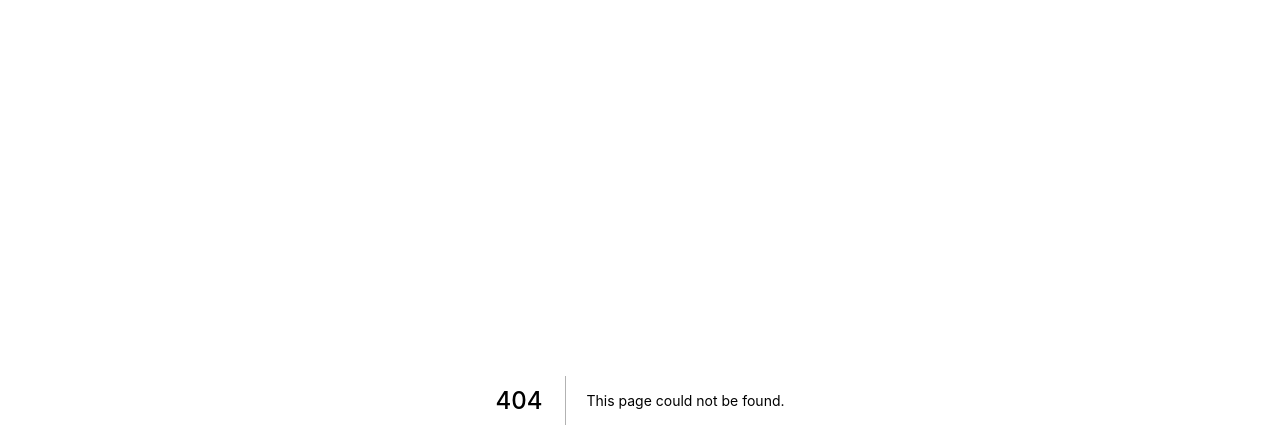
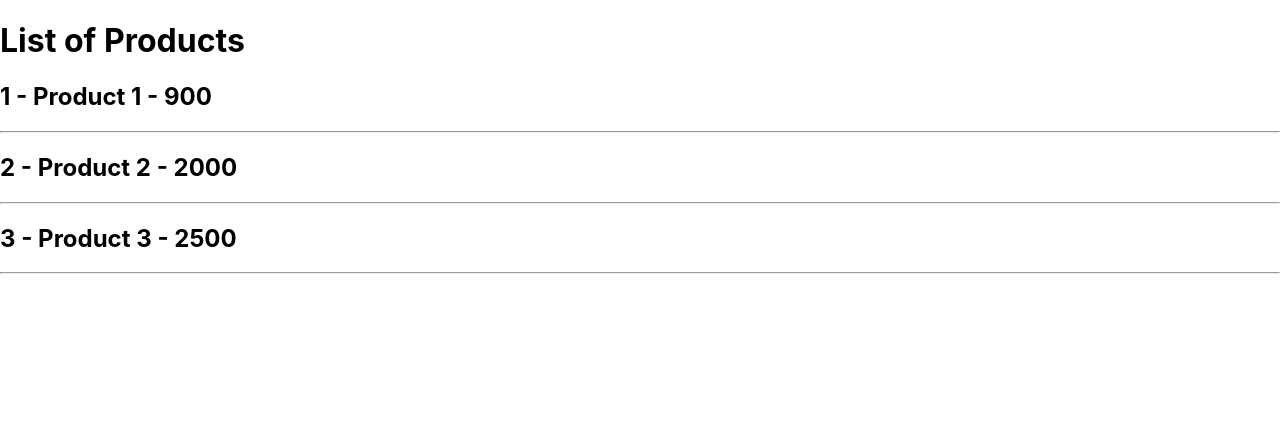
Before and after one commit to senth542002/NEXT-PRERENDERING, a Next.js app: page /products in a window 1280 px wide. Before the commit this address had no page. Shown: the top 448 px of the page. Built offline with nearby package versions, Linux system fonts and the light colour scheme; data requests are answered from the project's data file.

Commit message:
Stale data issue

```diff
--- /dev/null
+++ b/db.json
@@ -0,0 +1,22 @@
+{
+    "products": [
+        {
+            "id": 1,
+            "title": "Product 1",
+            "price": 900,
+            "description": "Description 1"
+        },
+        {
+            "id": 2,
+            "title": "Product 2",
+            "price": 2000,
+            "description": "Description 2"
+        },
+        {
+            "id": 3,
+            "title": "Product 3",
+            "price": 2500,
+            "description": "Description 3"
+        }
+    ]
+}
--- a/package.json
+++ b/package.json
@@ -5,9 +5,11 @@
     "dev": "next dev",
     "build": "next build",
     "start": "next start",
-    "lint": "next lint"
+    "lint": "next lint",
+    "serve-json": "json-server --watch db.json --port 4000"
   },
   "dependencies": {
+    "json-server": "^0.17.0",
     "next": "12.0.4",
     "react": "17.0.2",
     "react-dom": "17.0.2"
--- /dev/null
+++ b/pages/products/index.js
@@ -0,0 +1,35 @@
+import Link from 'next/link'
+
+function ProductList ({ products }) {
+
+    return (
+        <>
+            <h1>List of Products</h1>
+            {
+                products.map(product => {
+                    return (
+                        <div key={product.id}>
+                            <Link href={`products/${product.id}`} passHref>
+                            <h2> {product.id} - {product.title} - {product.price}</h2>
+                            </Link>
+                        <hr/>
+                    </div>
+                    )
+                })
+            }
+        </>
+    )
+}
+
+export default ProductList
+
+export async function getStaticProps() {
+    const response = await fetch('http://localhost:4000/products')
+    const data = await response.json()
+  //  console.log(data)
+    return {
+        props: {
+            products: data,
+        }
+    }
+}
```
Also changed, not shown: pages/products/[productId].js (added, +42 -0 lines), 1 other file (tests, documents, lock files or other folders).
